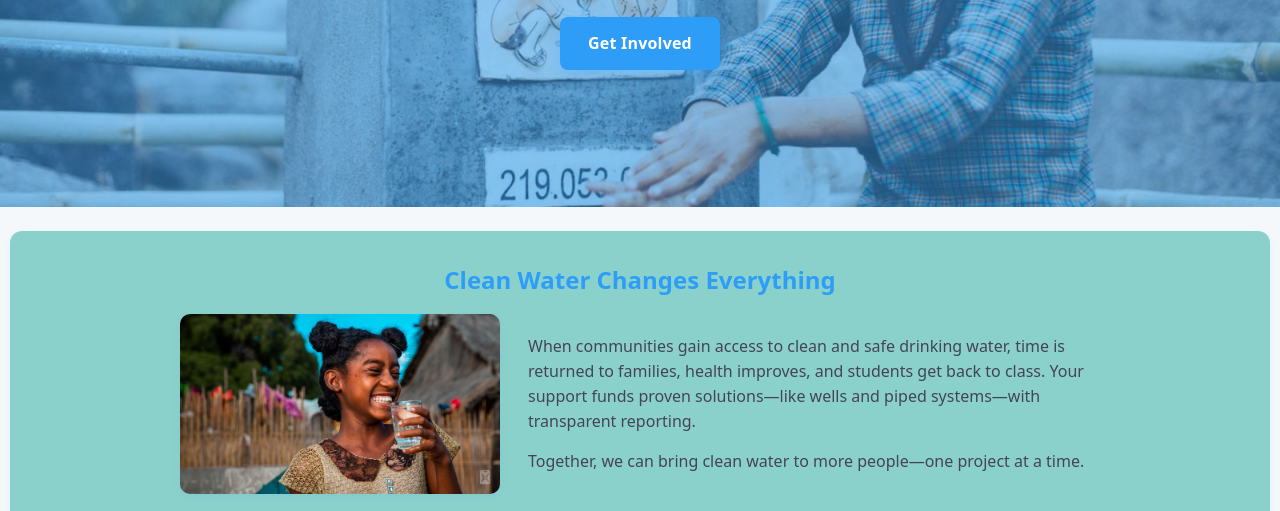
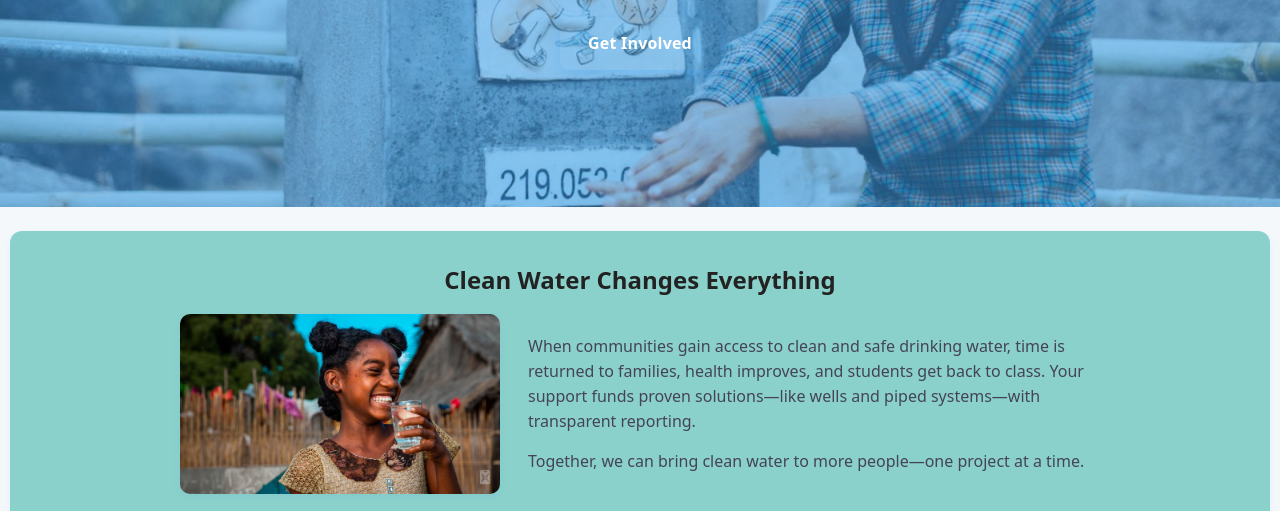
Before and after one commit to Kristen8484/Charity-Water-landingpage, a plain HTML site: page index.html in a window 1280 px wide. Shown: the part 289-800 px from the top of the page. Drawn offline with Linux system fonts and the light colour scheme.

Commit message:
Update style.css

```diff
--- a/style.css
+++ b/style.css
@@ -8,7 +8,7 @@
 :root{
   /* Primary colors */
   --cw-yellow: #FFC907;
-  --cw-blue:   #2E9DF7;
+
 
   /* Secondary colors */
   --cw-light:  #8BD1CB;
```
